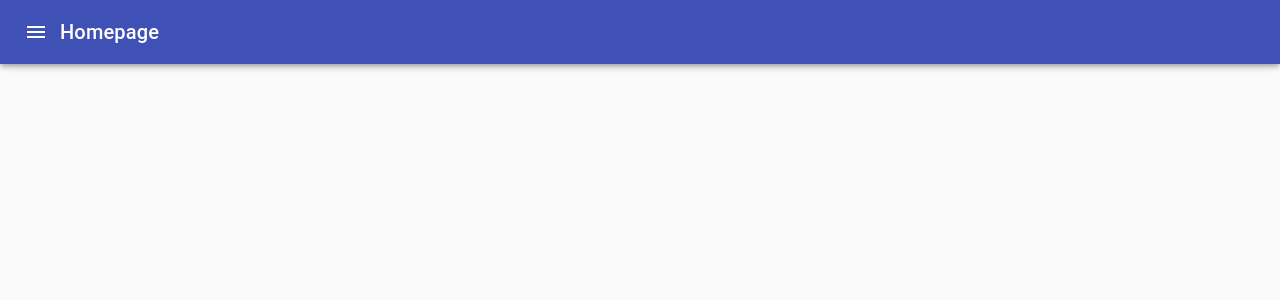
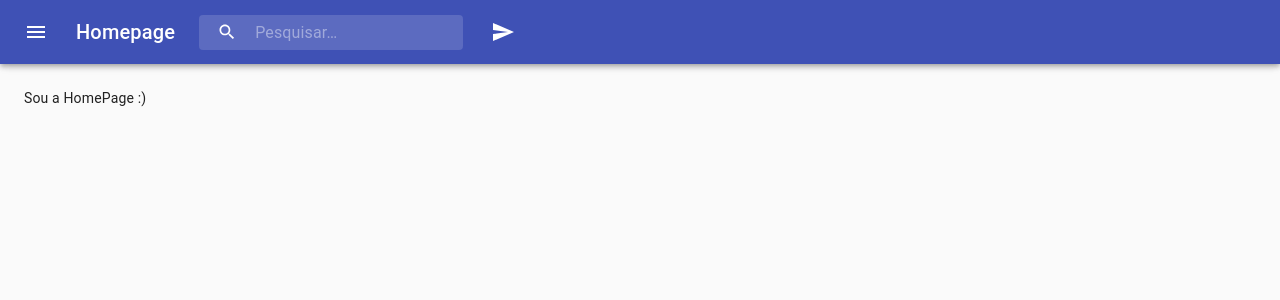
Before and after one commit to galbino/miocardiopediatra-front, a React (Create React App) app: page /home in a window 1280 px wide. Shown: the top 300 px of the page. Built offline with nearby package versions, Linux system fonts and the light colour scheme; sample sign-in values are in the browser's storage.

Commit message:
search bar

```diff
--- a/src/components/Controller/Controller.js
+++ b/src/components/Controller/Controller.js
@@ -11,6 +11,7 @@
             isAutenticated: Auth.isUserAuthenticated(),
             page: 0,
             title: "Homepage",
+            component: <HomePage/>
         }
     }
 
--- a/src/components/Menu/Menu.js
+++ b/src/components/Menu/Menu.js
@@ -1,8 +1,9 @@
 import React from 'react';
 import clsx from 'clsx';
-import { makeStyles } from '@material-ui/core/styles';
-import { AppBar, Toolbar, Typography, IconButton, Drawer, Divider, List, ListItem, ListItemIcon, ListItemText, CssBaseline } from "@material-ui/core";
-import { MdMenu, MdChevronLeft, MdHome, MdPerson, MdPeople, MdExitToApp } from 'react-icons/md';
+import { makeStyles, fade } from '@material-ui/core/styles';
+import { AppBar, Toolbar, Typography, IconButton, Drawer, Divider, List, ListItem, ListItemIcon, ListItemText, CssBaseline, InputBase } from "@material-ui/core";
+import { MdMenu, MdChevronLeft, MdHome, MdPerson, MdPeople, MdExitToApp, MdSearch, MdSend } from 'react-icons/md';
+import { GetData } from '../../utils/requests';
 
 const drawerWidth = 240;
 
@@ -60,12 +61,57 @@
     }),
     marginLeft: 0,
   },
+  search: {
+    position: 'relative',
+    borderRadius: theme.shape.borderRadius,
+    backgroundColor: fade(theme.palette.common.white, 0.15),
+      '&:hover': {
+        backgroundColor: fade(theme.palette.common.white, 0.25),
+    },
+    marginRight: theme.spacing(2),
+    marginLeft: 0,
+    width: '100%',
+    [theme.breakpoints.up('sm')]: {
+      marginLeft: theme.spacing(3),
+      width: 'auto',
+    },
+  },
+  searchIcon: {
+    width: theme.spacing(7),
+    height: '100%',
+    position: 'absolute',
+    pointerEvents: 'none',
+    display: 'flex',
+    alignItems: 'center',
+    justifyContent: 'center',
+  },
+  inputRoot: {
+    color: 'inherit',
+  },
+  inputInput: {
+    padding: theme.spacing(1, 1, 1, 7),
+    transition: theme.transitions.create('width'),
+    width: '100%',
+    [theme.breakpoints.up('md')]: {
+      width: 200,
+    },
+  },
+  menuButton: {
+    marginRight: theme.spacing(2),
+  },
+  title: {
+    display: 'none',
+    [theme.breakpoints.up('sm')]: {
+      display: 'block',
+    },
+  },
 }));
 
 export default function PersistentDrawerLeft(props) {
   const classes = useStyles();
 
   const [open, setOpen] = React.useState(false);
+  const [value, setValue] = React.useState("");
 
   const handleMenu = () => {
       setOpen(!open)
@@ -75,6 +121,23 @@
       props.handleChangePage(page);
       handleMenu();
   }
+
+  const handleChangeSearch = (event) => {
+    setValue(event.target.value)
+  }
+
+  const handleSubmit = (e, value) => {
+    e.preventDefault();
+    alert("request pacient "+ value)
+  }
+
+  const handleKeyPress = (e, value) => {
+    if (e.keyCode === 13) {
+      return handleSubmit(e, value);
+    }
+  }
+
+
 
   return (
     <div className={classes.root}>
@@ -89,14 +152,34 @@
           <IconButton
             color="inherit"
             aria-label="open drawer"
+            className={classes.menuButton}
             onClick={handleMenu}
             edge="start"
           >
             <MdMenu />
           </IconButton>
-          <Typography variant="h6" noWrap>
+          <Typography className={classes.title} variant="h6" noWrap>
               {props.title}
           </Typography>
+          <div className={classes.search}>
+            <div className={classes.searchIcon}>
+              <MdSearch size={20} />
+            </div>
+            <InputBase
+              placeholder="Pesquisar…"
+              value={value}
+              onChange={(e) => handleChangeSearch(e)}
+              classes={{
+                root: classes.inputRoot,
+                input: classes.inputInput,
+              }}
+              inputProps={{ 'aria-label': 'search' }}
+              onKeyDown={(e) => handleKeyPress(e, value)}
+            />
+          </div>
+          <IconButton color="inherit" onClick={(e) => handleSubmit(e, value)}>
+            <MdSend />
+          </IconButton>
         </Toolbar>
       </AppBar>
       <Drawer
@@ -107,6 +190,7 @@
         classes={{
           paper: classes.drawerPaper,
         }}
+        onClose={handleMenu}
       >
         <div className={classes.drawerHeader}>
           <IconButton onClick={handleMenu}>
--- a/src/components/Pacientes/Pacientes.js
+++ b/src/components/Pacientes/Pacientes.js
@@ -1,20 +1,114 @@
-import React from "react";
+import React from 'react';
+import { makeStyles } from '@material-ui/core/styles';
+import clsx from 'clsx';
+import Card from '@material-ui/core/Card';
+import CardHeader from '@material-ui/core/CardHeader';
+import CardMedia from '@material-ui/core/CardMedia';
+import CardContent from '@material-ui/core/CardContent';
+import CardActions from '@material-ui/core/CardActions';
+import Collapse from '@material-ui/core/Collapse';
+import Avatar from '@material-ui/core/Avatar';
+import IconButton from '@material-ui/core/IconButton';
+import Typography from '@material-ui/core/Typography';
+import { red } from '@material-ui/core/colors';
+import FavoriteIcon from '@material-ui/icons/Favorite';
+import ShareIcon from '@material-ui/icons/Share';
+import ExpandMoreIcon from '@material-ui/icons/ExpandMore';
+import MoreVertIcon from '@material-ui/icons/MoreVert';
 
-class Pacientes extends React.Component {
-    constructor(props){
-        super(props)
-        this.state = {
+const useStyles = makeStyles(theme => ({
+  card: {
+    maxWidth: 345,
+  },
+  media: {
+    height: 0,
+    paddingTop: '56.25%', // 16:9
+  },
+  expand: {
+    transform: 'rotate(0deg)',
+    marginLeft: 'auto',
+    transition: theme.transitions.create('transform', {
+      duration: theme.transitions.duration.shortest,
+    }),
+  },
+  expandOpen: {
+    transform: 'rotate(180deg)',
+  },
+  avatar: {
+    backgroundColor: red[500],
+  },
+}));
 
+export default function Paciente() {
+  const classes = useStyles();
+  const [expanded, setExpanded] = React.useState(false);
+
+  const handleExpandClick = () => {
+    setExpanded(!expanded);
+  };
+
+  return (
+    <Card className={classes.card}>
+      <CardHeader
+        avatar={
+          <Avatar aria-label="recipe" className={classes.avatar}>
+            R
+          </Avatar>
         }
-    }
+        action={
+          <IconButton aria-label="settings">
+            <MoreVertIcon />
+          </IconButton>
+        }
+        title="Shrimp and Chorizo Paella"
+        subheader="September 14, 2016"
+      />
 
-    render(){
-        return (
-            <React.Fragment>
-                Pacientes Page
-            </React.Fragment>
-        )
-    }
+      <CardContent>
+        <Typography variant="body2" color="textSecondary" component="p">
+          This impressive paella is a perfect party dish and a fun meal to cook together with your
+          guests. Add 1 cup of frozen peas along with the mussels, if you like.
+        </Typography>
+      </CardContent>
+      <CardActions disableSpacing>
+        <IconButton
+          className={clsx(classes.expand, {
+            [classes.expandOpen]: expanded,
+          })}
+          onClick={handleExpandClick}
+          aria-expanded={expanded}
+          aria-label="show more"
+        >
+          <ExpandMoreIcon />
+        </IconButton>
+      </CardActions>
+      <Collapse in={expanded} timeout="auto" unmountOnExit>
+        <CardContent>
+          <Typography paragraph>Method:</Typography>
+          <Typography paragraph>
+            Heat 1/2 cup of the broth in a pot until simmering, add saffron and set aside for 10
+            minutes.
+          </Typography>
+          <Typography paragraph>
+            Heat oil in a (14- to 16-inch) paella pan or a large, deep skillet over medium-high
+            heat. Add chicken, shrimp and chorizo, and cook, stirring occasionally until lightly
+            browned, 6 to 8 minutes. Transfer shrimp to a large plate and set aside, leaving chicken
+            and chorizo in the pan. Add pimentón, bay leaves, garlic, tomatoes, onion, salt and
+            pepper, and cook, stirring often until thickened and fragrant, about 10 minutes. Add
+            saffron broth and remaining 4 1/2 cups chicken broth; bring to a boil.
+          </Typography>
+          <Typography paragraph>
+            Add rice and stir very gently to distribute. Top with artichokes and peppers, and cook
+            without stirring, until most of the liquid is absorbed, 15 to 18 minutes. Reduce heat to
+            medium-low, add reserved shrimp and mussels, tucking them down into the rice, and cook
+            again without stirring, until mussels have opened and rice is just tender, 5 to 7
+            minutes more. (Discard any mussels that don’t open.)
+          </Typography>
+          <Typography>
+            Set aside off of the heat to let rest for 10 minutes, and then serve.
+          </Typography>
+        </CardContent>
+      </Collapse>
+    </Card>
+  );
 }
-
-export default Pacientes;
--- a/src/index.css
+++ b/src/index.css
@@ -78,6 +78,25 @@
 }
 
 
+@media (min-width: 320px) and (max-width: 600px) {
+  .signup-box {
+    margin: 1em !important;
+  }
+  .login-box {
+      padding: 1em;
+      position: relative;
+      display: flex;
+      flex-direction: column;
+      left: 10%;
+      width: 70%;
+      margin-top: 30% !important;
+  }
+  .senha, .email {
+      margin-bottom: 0.5em !important;
+  }
+
+}
+
 @media (max-width: 600px) {
   .signup-box {
     margin: 3em 1em 1em 1em;
@@ -129,7 +148,7 @@
 
 @media (min-width: 600px) and (max-width: 768px) {
   .signup-box {
-    margin: 3em 1em 1em 1em;
+    margin: 2em 1em 1em 1em;
   }
   .login-box {
       padding: 1em;
```
